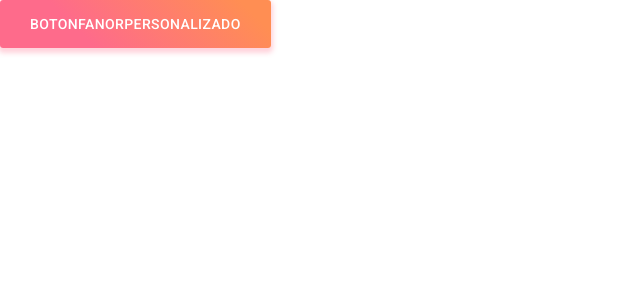
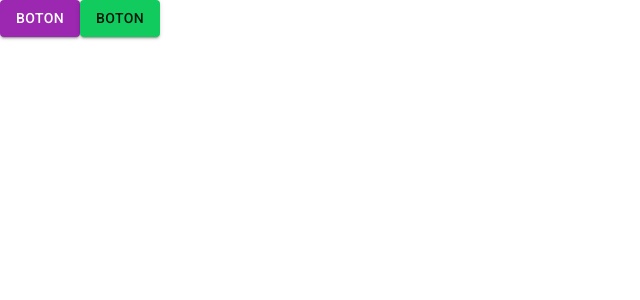
Before and after one commit to Fanor1990/react-admin-dashboard-javascript, a React (Create React App) app: page / in a window 1280 px wide. Shown: the top 300 px of the page, without its empty margins (0-640 px from the left). Built offline with nearby package versions, Linux system fonts and the light colour scheme.

Commit message:
temaglobalthem

```diff
--- a/src/App.js
+++ b/src/App.js
@@ -1,31 +1,26 @@
 import React from "react";
 import Button from "@material-ui/core/Button"
-import Typography from '@material-ui/core/Typography';
-import {makeStyles} from "@material-ui/core/styles"
 
-const useStyles = makeStyles({
-  bottonfanor: {
-    background: 'linear-gradient(45deg, #FE6B8B 30%, #FF8E53 90%)',
-    border: 0,
-    borderRadius: 3,
-    boxShadow: '0 3px 5px 2px rgba(255, 105, 135, .3)',
-    color: 'white',
-    height: 48,
-    padding: '0 30px',
-  },
-});
+import { ThemeProvider } from "@material-ui/core/styles"
+import theme from "./temaconfig"
+
+
 function App() {
 
-  const clasess = useStyles()
 
   return (
-    <div>
-      <Button className={clasess.bottonfanor}>
-      botonfanorpersonalizado
+
+      <ThemeProvider theme={theme}>
+      <Button variant="contained" color="primary">
+        boton
       </Button>
+      <Button variant="contained" color="secondary">
+        boton
+      </Button>
+      </ThemeProvider>
 
 
-    </div>
+
   );
 }
 
--- /dev/null
+++ b/src/temaconfig.js
@@ -0,0 +1,19 @@
+
+import { createTheme } from '@material-ui/core/styles';
+
+import { purple } from '@material-ui/core/colors';
+
+
+const theme = createTheme({
+  palette: {
+    primary: {
+      // Purple and green play nicely together.
+      main: purple[500],
+    },
+    secondary: {
+      // This is green.A700 as hex.
+      main: '#11cb5f',
+    },
+  },
+});
+export default theme
```
